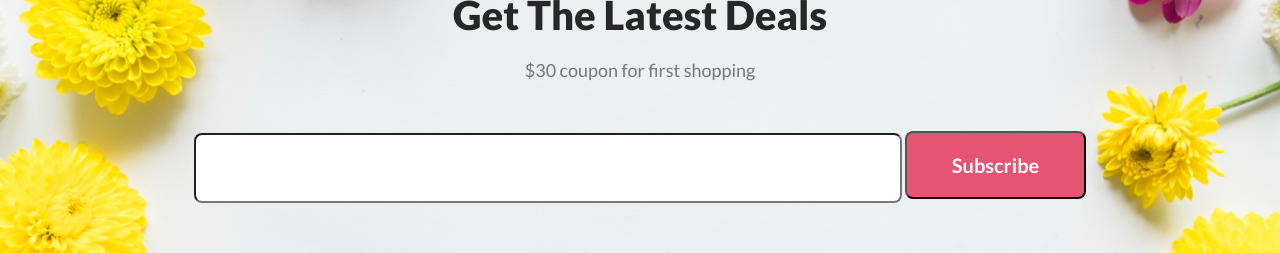
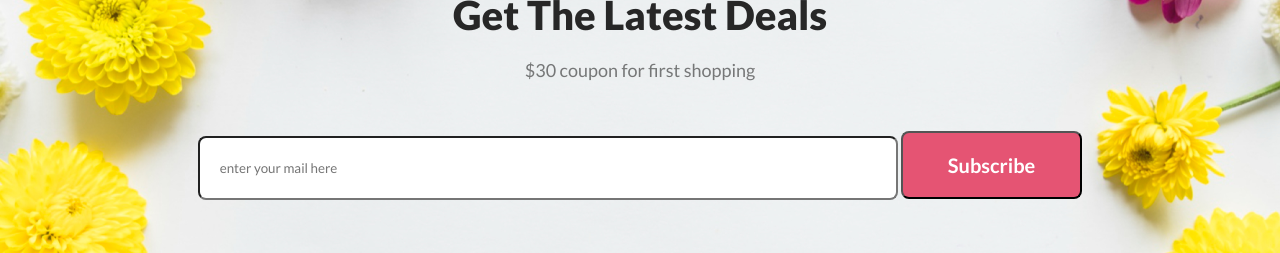
Before and after one commit to orpon95/flower-shop-website, a plain HTML site: page index.html in a window 1280 px wide. Shown: the part 3960-4213 px from the top of the page. Drawn offline with Linux system fonts and the light colour scheme.

Commit message:
finally done

```diff
--- a/index.html
+++ b/index.html
@@ -155,7 +155,7 @@
             <h2>Get The Latest Deals</h2>
             <h6>$30 coupon for first shopping</h6>
 
-            <input type="text">
+            <input type="text" placeholder="enter your mail here">
             <button class="btn-primary">Subscribe</button>
 
 
--- a/style.css
+++ b/style.css
@@ -320,6 +320,8 @@ input {
     background: #FFF;
     width: 700px;
     height: 64px;
+    padding: 20px;
+    box-sizing: border-box;
 }
 
 /* latest-deal-section end */
```
